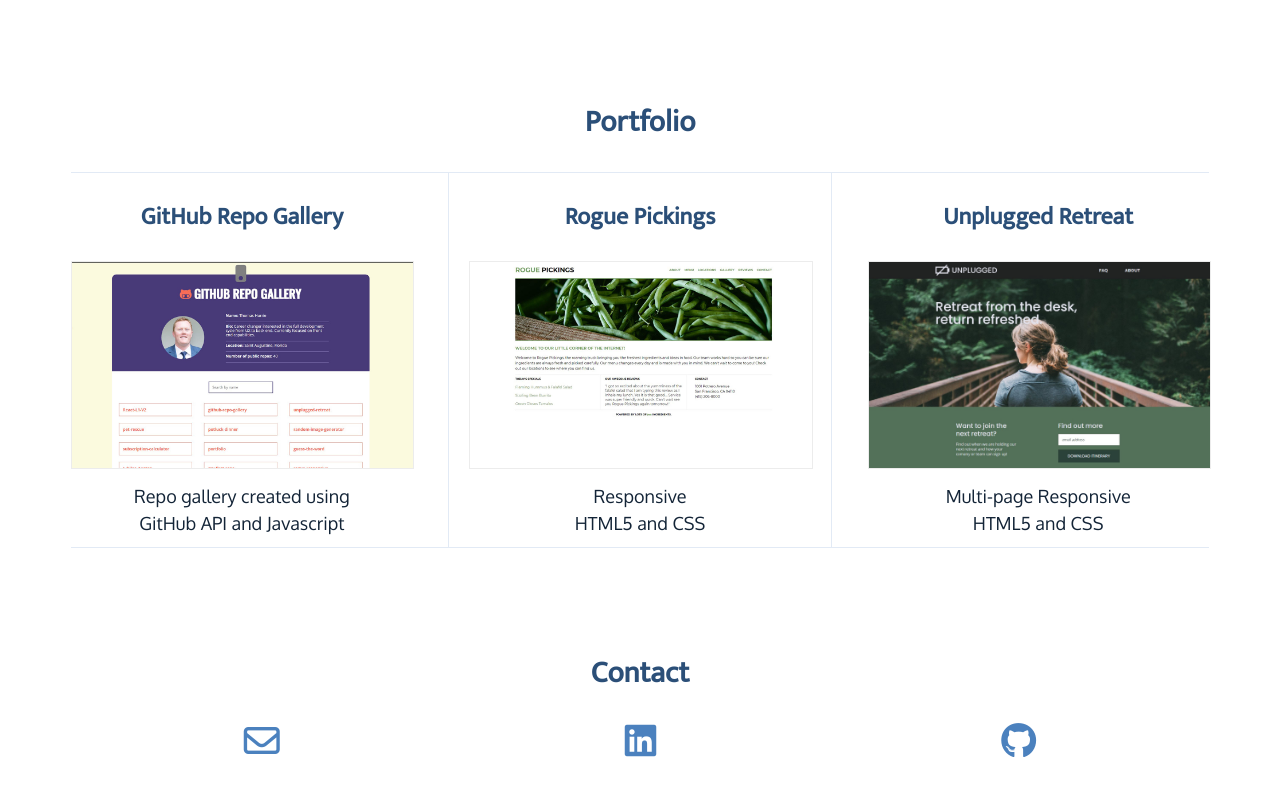
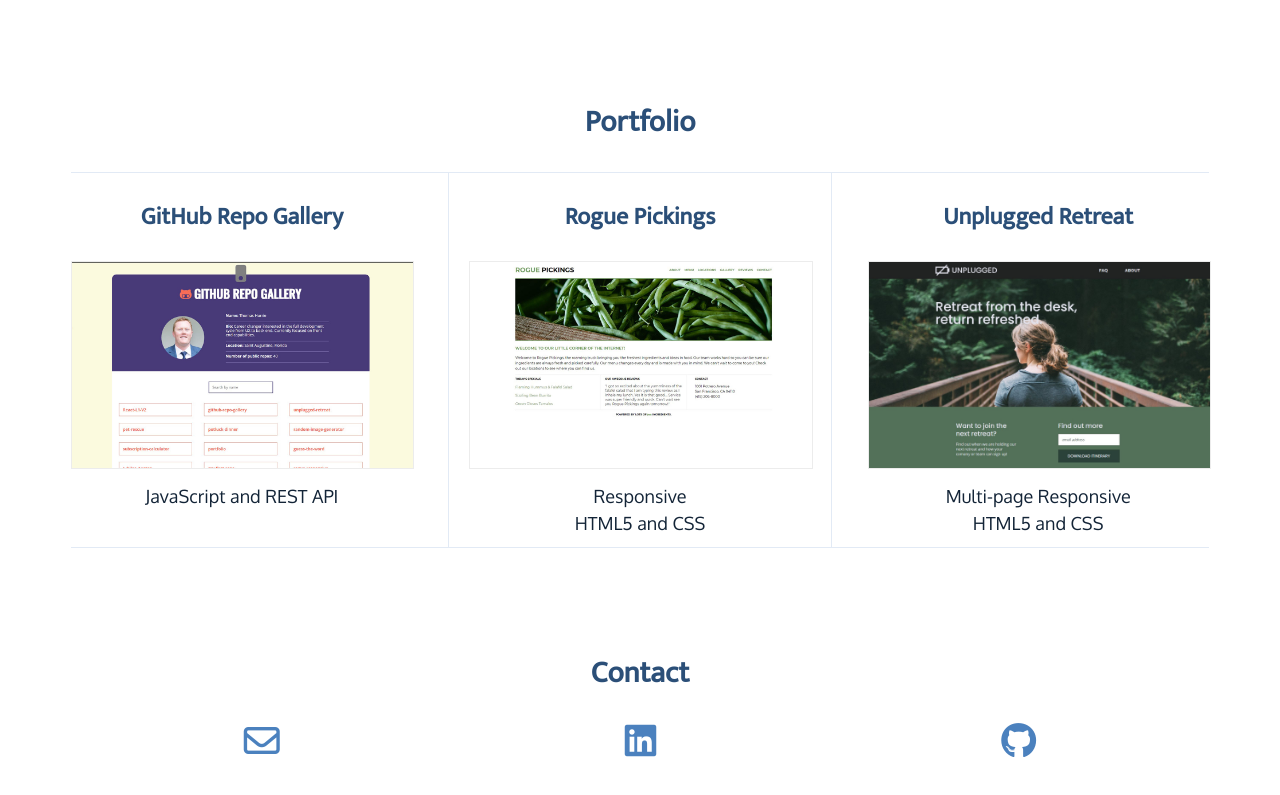
Before and after one commit to thomas-hurrie/portfolio, a plain HTML site: page index.html in a window 1280 px wide. Shown: the part 424-1219 px from the top of the page. Drawn offline with Linux system fonts and the light colour scheme; a web font is replaced by a local one.

Commit message:
Shorten project description

```diff
--- a/index.html
+++ b/index.html
@@ -66,7 +66,7 @@
                 <a href="https://thomas-hurrie.github.io/github-repo-gallery/" target="_blank">
                     <img class="project-image" src="img/repo-gallery.jpg" alt="github repo gallery thumbnail">
                 </a>
-                <p class="project-description">Repo gallery created using<br>GitHub API and Javascript</p>
+                <p class="project-description">JavaScript and REST API</p>
             </div>
             <div class="section-two">
                 <h3>Rogue Pickings</h3>
```
